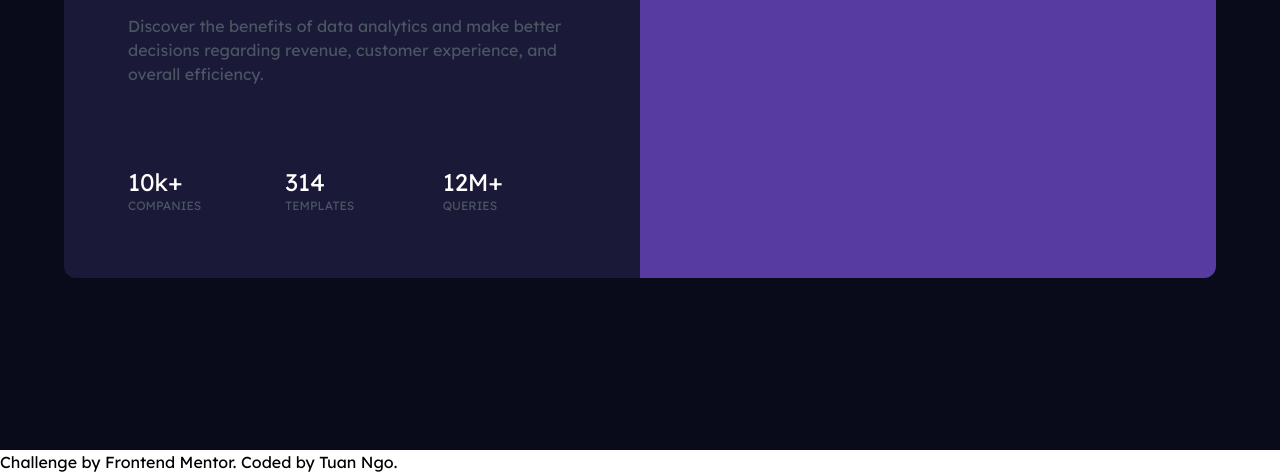
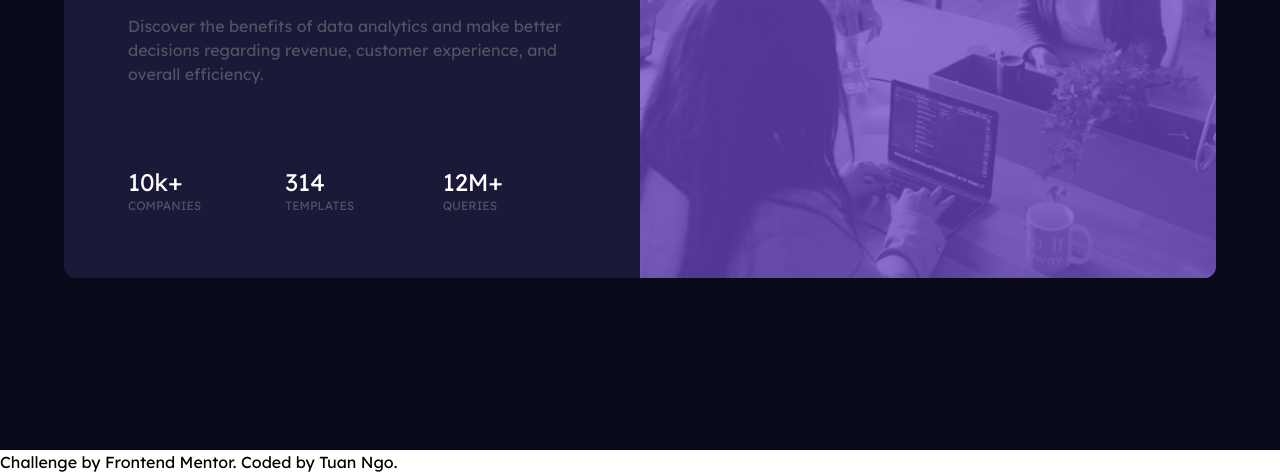
Before and after one commit to tuanngo1993/Stats-preview-card-component, a plain HTML site: page index.html in a window 1280 px wide. Shown: the part 350-824 px from the top of the page. Drawn offline with nearby package versions, Linux system fonts and the light colour scheme; the site is published under a folder, as on GitHub Pages, so addresses that start at the root find nothing.

Commit message:
fix bug image did not show

```diff
--- a/index.html
+++ b/index.html
@@ -41,7 +41,7 @@
         </div>
       </div>
       <div class="preview-container__image bg-no-repeat bg-cover bg-center order-first h-64 lg:order-none lg:h-auto lg:order-none"
-        style="background-image: linear-gradient(to right, #6b46c1c2, #6b46c1c2), url(/images/image-header-desktop.jpg);">
+        style="background-image: linear-gradient(to right, #6b46c1c2, #6b46c1c2), url(./images/image-header-desktop.jpg);">
       </div>
     </div>
   </div>
```
